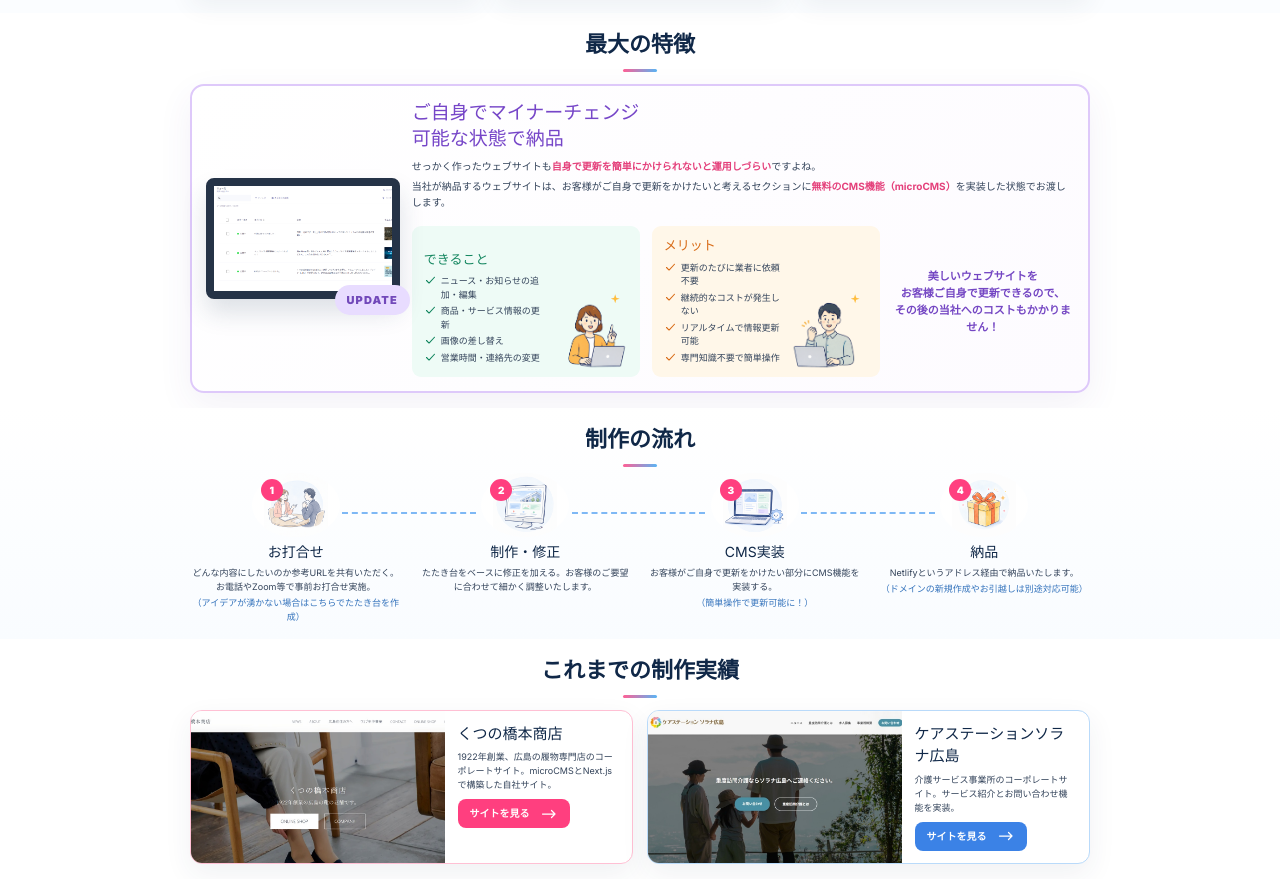
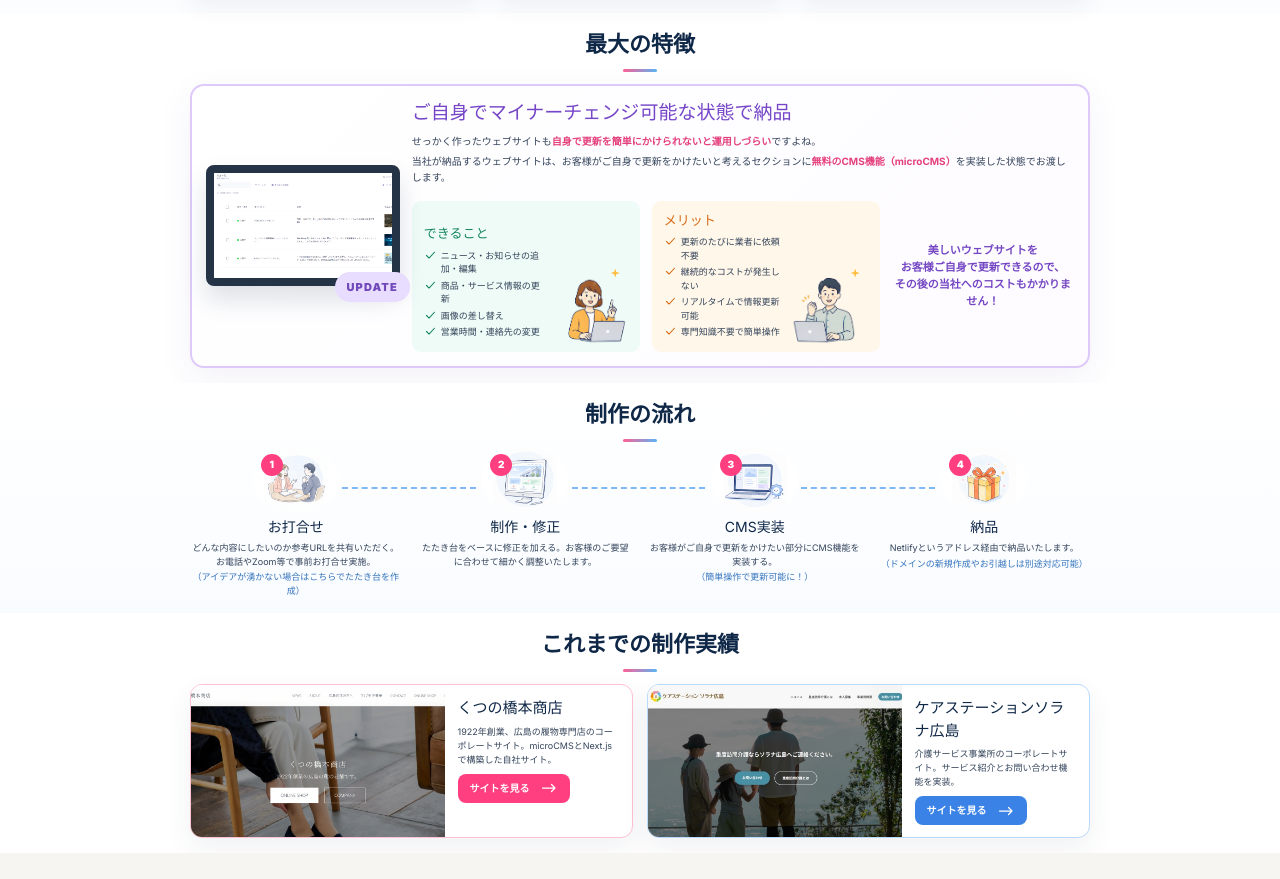
Before and after one commit to sayumasa25/-HP, a Next.js app: page /web-development in a window 1280 px wide. Shown: the part 1063-1942 px from the top of the page. After the commit the page ends 1916 px from the top, so only its background shows below. Built offline with nearby package versions, Linux system fonts and the light colour scheme; a web font is replaced by a local one.

Commit message:
Refine CMS feature heading wrapping

```diff
--- a/app/web-development/page.tsx
+++ b/app/web-development/page.tsx
@@ -381,9 +381,13 @@ export default function WebDevelopmentPage() {
             </div>
             <div className={styles.featureBody}>
               <h3>
-                ご自身でマイナーチェンジ
-                <br className={styles.desktopBreak} />
-                可能な状態で納品
+                <span className={styles.featureTitlePhrase}>
+                  ご自身でマイナーチェンジ
+                </span>
+                <wbr />
+                <span className={styles.featureTitlePhrase}>
+                  可能な状態で納品
+                </span>
               </h3>
               <p>
                 せっかく作ったウェブサイトも
--- a/app/web-development/web-development.module.css
+++ b/app/web-development/web-development.module.css
@@ -517,6 +517,9 @@
   font-size: 26px;
   line-height: 1.5;
 }
+.featureTitlePhrase {
+  white-space: nowrap;
+}
 .featureBody p {
   font-size: 14px;
   line-height: 1.8;
@@ -761,7 +764,9 @@
   }
   .featureBody h3 {
     font-size: 22px;
-    word-break: keep-all;
+    word-break: normal;
+    overflow-wrap: anywhere;
+    text-wrap: balance;
   }
   .illustratedList {
     grid-template-columns: minmax(0, 1fr) 96px;
@@ -922,6 +927,12 @@
   .actions a,
   .portfolioCopy a {
     transition: none;
+  }
+}
+
+@media (max-width: 360px) {
+  .featureTitlePhrase {
+    white-space: normal;
   }
 }
 
```
